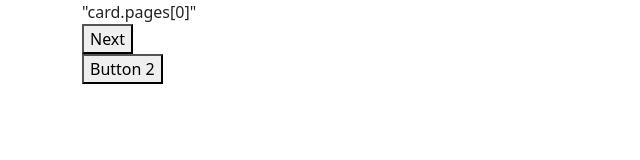
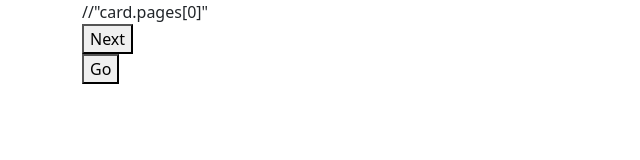
Before and after one commit to andycamguy/mind-reader, a plain HTML site: page index.html in a window 1280 px wide. Shown: the whole page, without its empty margins (0-640 px from the left). Drawn offline with nearby package versions, Linux system fonts and the light colour scheme.

Commit message:
Update index.html

```diff
--- a/index.html
+++ b/index.html
@@ -8,12 +8,12 @@
   </head>
   <body>
     <div class="container">
-      "card.pages[0]"
+      //"card.pages[0]"
       <div class="col">
-          <button class="button">Next</button>
+          <button id="next-button">Next</button>
       </div>
       <div class="col">
-          <button class="button button-square">Button 2</button>
+          <button id="go-button">Go</button>
       </div>
     <script src = "main.js"></script>
     <script src="https://cdn.jsdelivr.net/npm/bootstrap@5.3.0/dist/js/bootstrap.bundle.min.js" integrity="sha384-geWF76RCwLtnZ8qwWowPQNguL3RmwHVBC9FhGdlKrxdiJJigb/j/68SIy3Te4Bkz" crossorigin="anonymous"></script>
```
